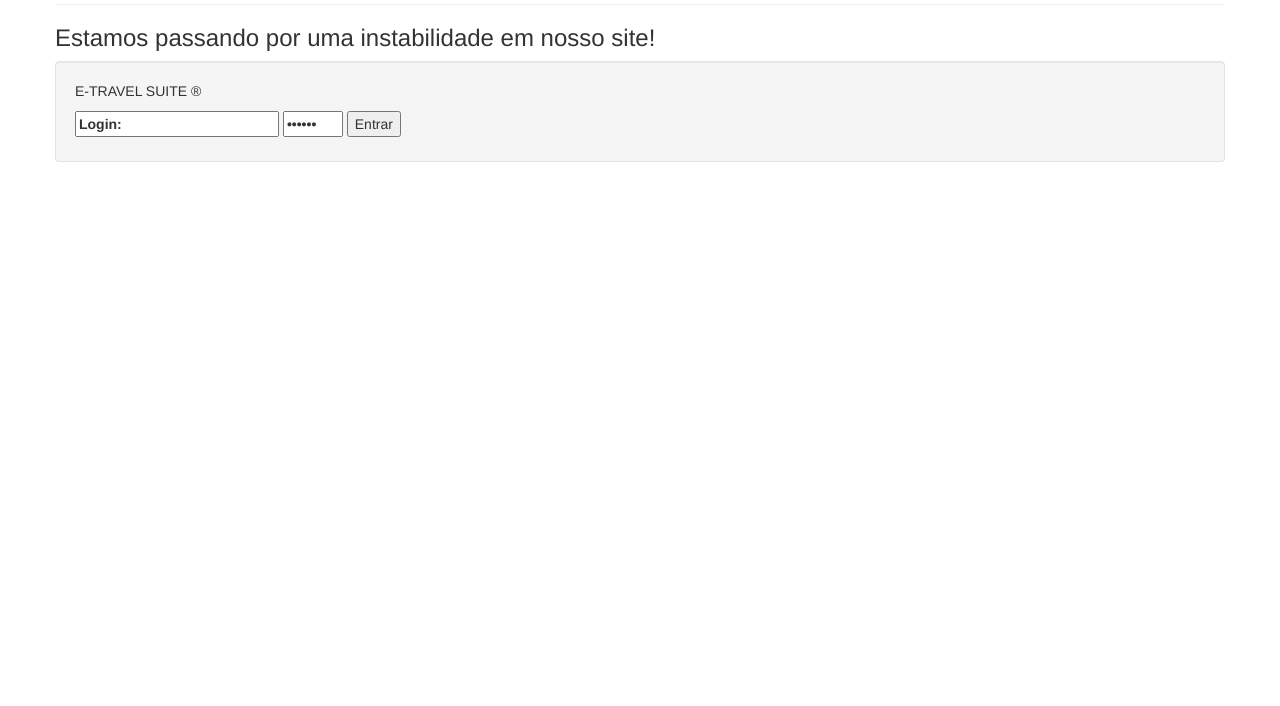
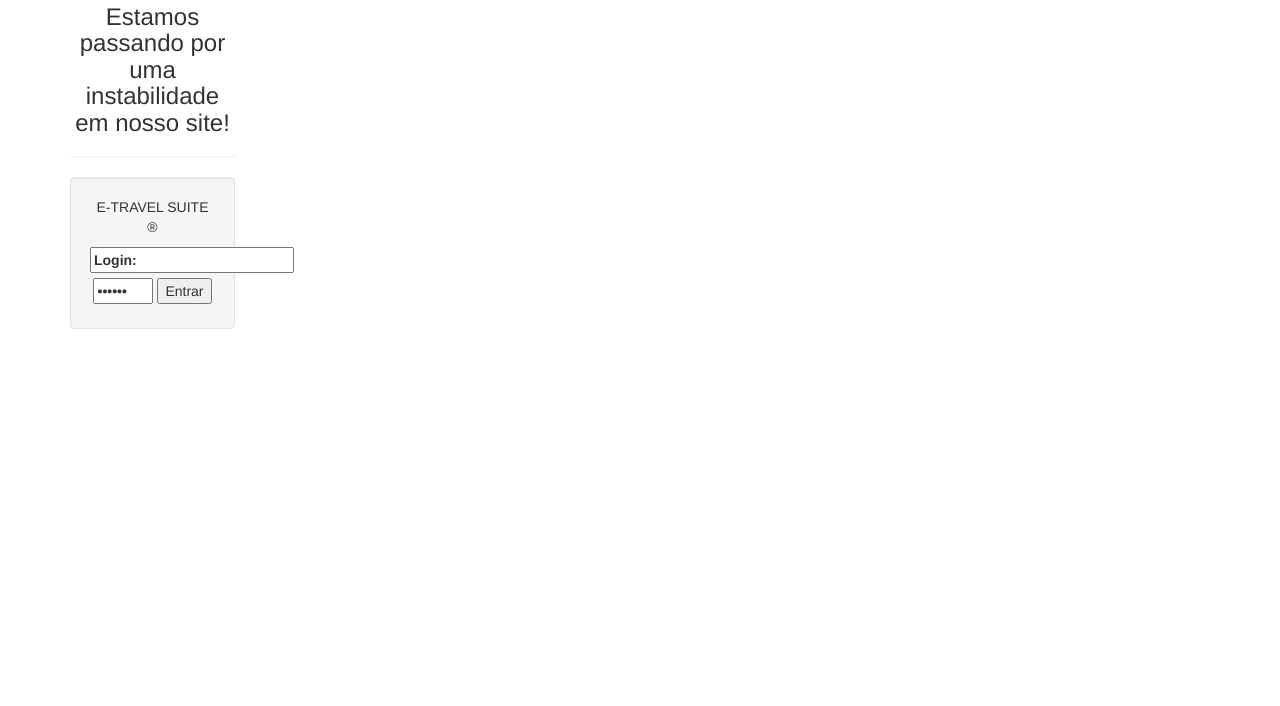
Before and after one commit to salvatur/union, a plain HTML site: page index.html in a window 1280 px wide. Shown: the part 94-800 px from the top of the page. Drawn offline with nearby package versions, Linux system fonts and the light colour scheme.

Commit message:
Change layout

```diff
--- a/index.html
+++ b/index.html
@@ -13,13 +13,10 @@
 <body>
 	<div class="container">
 		<div class="row">
+			<div class="col-md-2" style="text-align:center">
 				<img src="/img/logo-conso.png" align="center" />
+				<h3>Estamos passando por uma instabilidade em nosso site!</h3>
 				<hr />
-			<h3>Estamos passando por uma instabilidade em nosso site!</h3>
-		</div>
-	</div>
-	<div class="container">
-		<div class="row">
 				<form method="POST" id="login" name="login" class="well" action="https://www.e-travel.tur.br/guiAutenticador.aspx" autocomplete="off">
 					<fieldset>
 						<p class="titulo-dois">E-TRAVEL SUITE ®</p>
@@ -34,5 +31,6 @@
 				</form>
 			</div>
 		</div>
+	</div>
 </body>
 </html>
```
Lines whose indentation alone changed are shown as unchanged.
